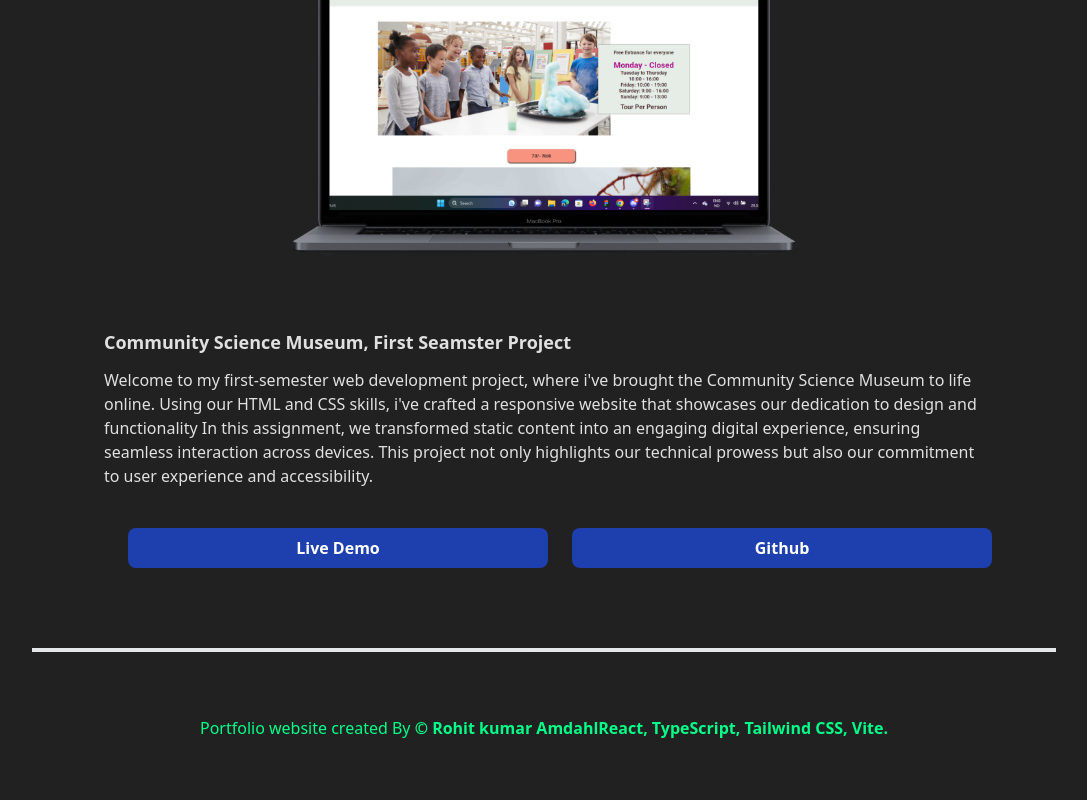
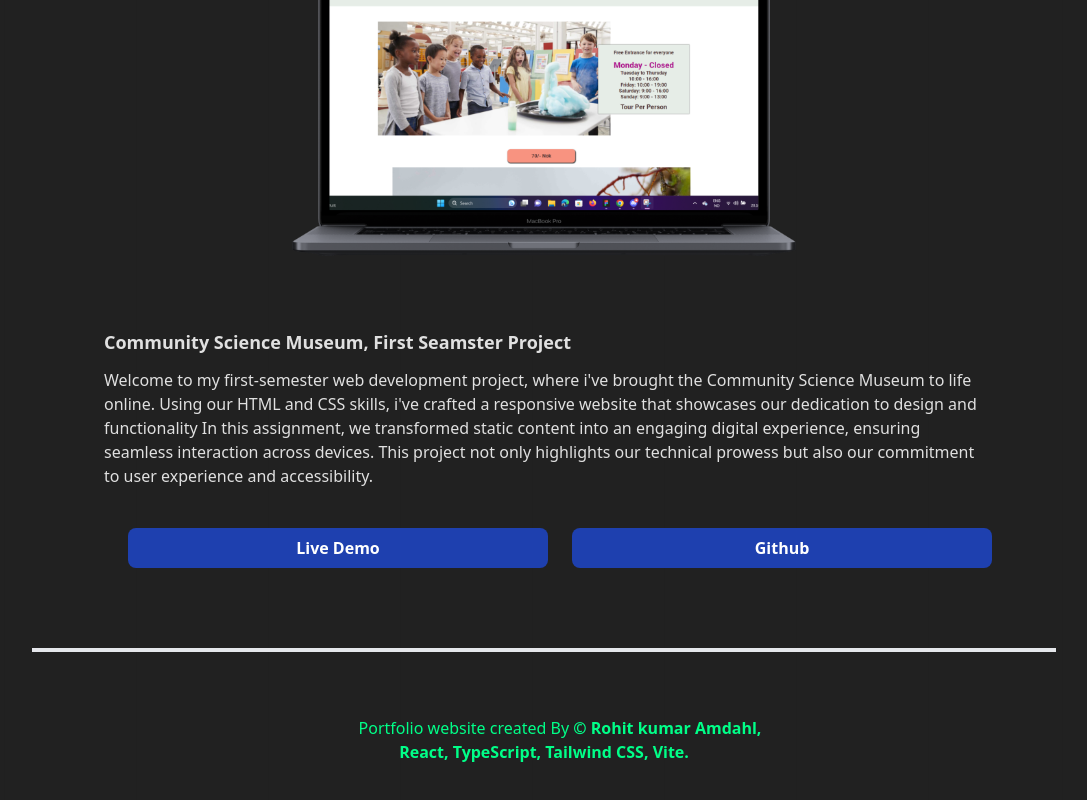
Before and after one commit to RohitAmdahl/portfolio-data, a React (Vite) app: page / in a window 1280 px wide. Shown: the part 5147-5947 px from the top of the page, without its empty margins (96-1183 px from the left). Built offline with nearby package versions, Linux system fonts and the light colour scheme.

Commit message:
code update

```diff
--- a/src/components/footer/Footer.tsx
+++ b/src/components/footer/Footer.tsx
@@ -3,10 +3,8 @@
     <div className=" container mx-auto text-center max-w-4xl py-8 m-5 text-link ">
       <a className="m-8" href="https://www.linkedin.com/feed/">
         Portfolio website created By
-        <span className="font-bold"> &copy; Rohit kumar Amdahl</span>
-        <span className="font-bold">
-          React, TypeScript, Tailwind CSS, Vite.
-        </span>
+        <span className="font-bold"> &copy; Rohit kumar Amdahl, </span>
+        <p className="font-bold">React, TypeScript, Tailwind CSS, Vite.</p>
       </a>
     </div>
   );
```
